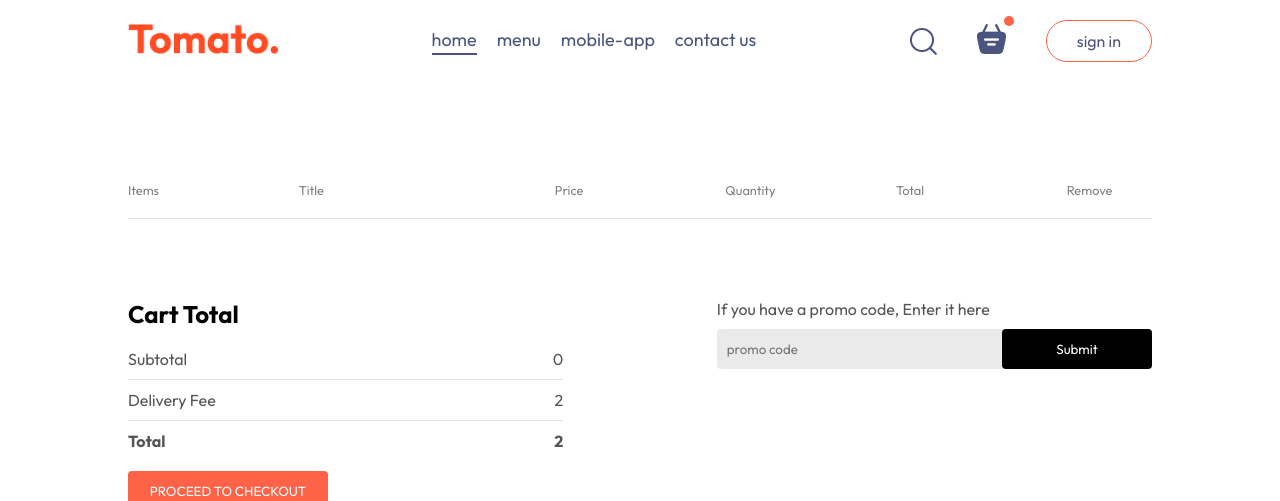
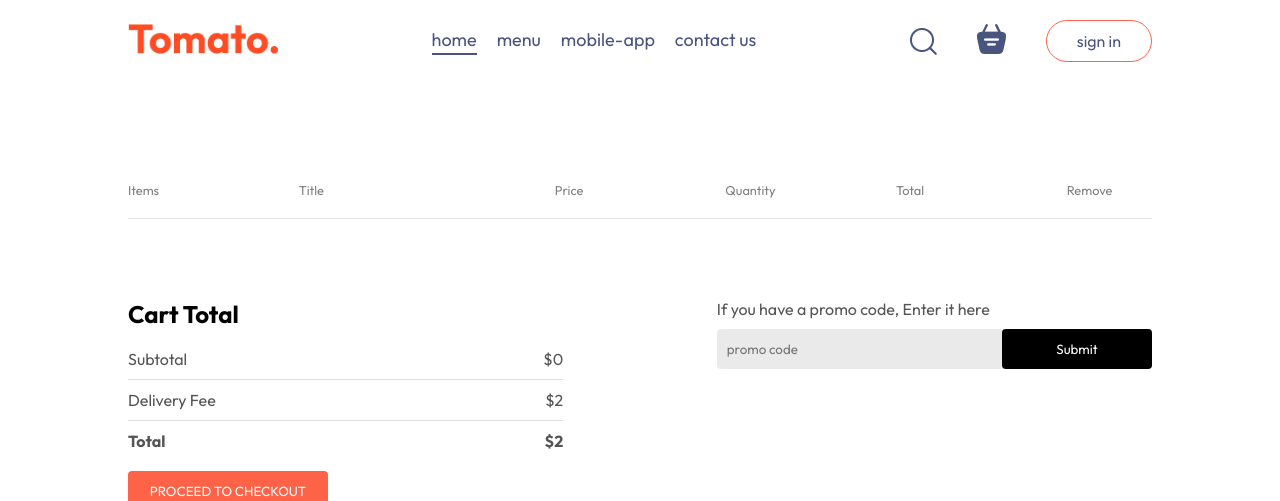
Before and after one commit to Raihanhn/Food-Delivery-app, a React (Vite) app: page /cart in a window 1280 px wide. Shown: the top 501 px of the page. Built offline with nearby package versions, Linux system fonts and the light colour scheme.

Commit message:
dot on off fnc added

```diff
--- a/src/components/Navbar/Navbar.jsx
+++ b/src/components/Navbar/Navbar.jsx
@@ -1,10 +1,12 @@
-import React, { useState } from "react";
+import React, { useContext, useState } from "react";
 import "./navbar.css";
 import { assets } from "../../assets/assets";
 import { Link } from "react-router-dom";
+import { StoreContext } from "../../context/StoreContext";
 
 const Navbar = ({ setShowLogin }) => {
   const [menu, setMenu] = useState("home");
+  const { getTotalCartAmount } = useContext(StoreContext);
 
   return (
     <div className="navbar">
@@ -47,7 +49,7 @@
           <Link to="/cart">
             <img src={assets.basket_icon} alt="" />
           </Link>
-          <div className="dot"></div>
+          <div className={getTotalCartAmount() === 0 ? "" : "dot"}></div>
         </div>
         <button onClick={() => setShowLogin(true)}>sign in</button>
       </div>
--- a/src/pages/Cart/Cart.jsx
+++ b/src/pages/Cart/Cart.jsx
@@ -45,17 +45,17 @@
           <div className="">
             <div className="cart-total-details">
               <p>Subtotal</p>
-              <p>{getTotalCartAmount()} </p>
+              <p>${getTotalCartAmount()} </p>
             </div>
             <hr />
             <div className="cart-total-details">
               <p>Delivery Fee</p>
-              <p>{2} </p>
+              <p>${2} </p>
             </div>
             <hr />
             <div className="cart-total-details">
               <b>Total</b>
-              <b>{getTotalCartAmount() + 2} </b>
+              <b>${getTotalCartAmount() + 2} </b>
             </div>
           </div>
           <button>PROCEED TO CHECKOUT</button>
```
